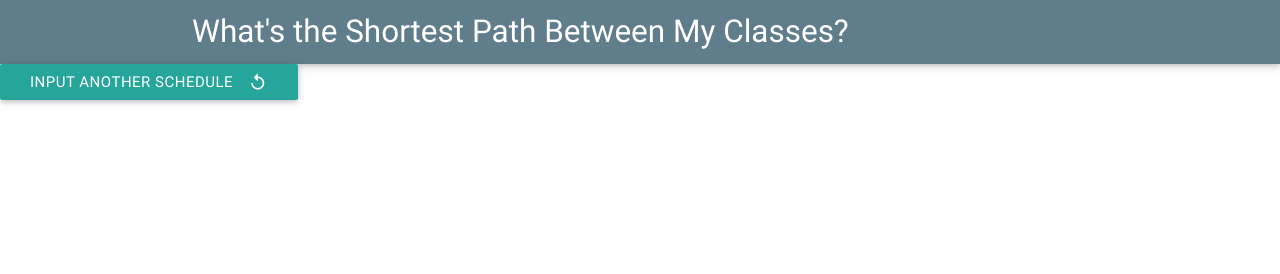
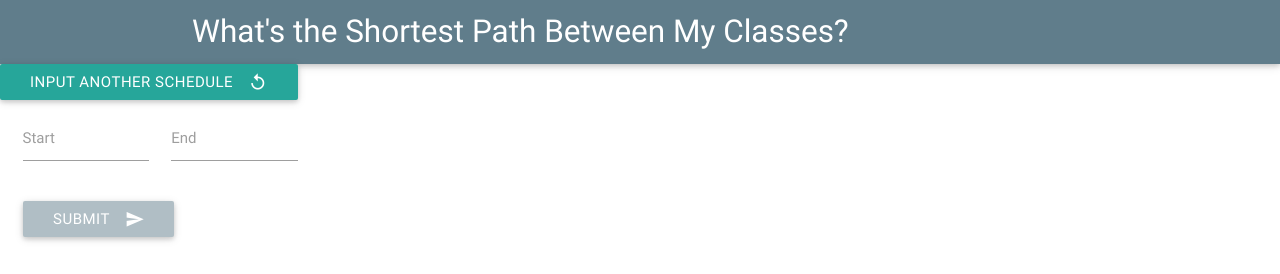
Before and after one commit to mbankole/TartanHacks2017, a Flask app: template templates/map.html in a window 1280 px wide. Shown: the top 274 px of the page. Before the commit the page ends 105 px from the top, so only its background shows below. Run offline with Flask 2, Linux system fonts and the light colour scheme; the template is opened without the code that fills it, so the values that code supplies are empty; some libraries are stand-ins or nearby versions.

Commit message:
WKHFKLAJFLK
the unfuckening

```diff
--- a/App.py
+++ b/App.py
@@ -2,6 +2,7 @@
 from __future__ import print_function
 import flask
 import Database_Ops
+import Djikstra_Ops
 from flask import render_template
 from flask import send_from_directory
 
@@ -16,9 +17,34 @@ icnx.close()
 #    list = ["a", "b", "c"]
 #    return render_template("whateveryouwant.html", list = list)
 
+@app.route("/copy")
+def copy():
+    return render_template("COPY.html")
+
 @app.route("/")
 def main():
     return render_template("general.html")
 
+@app.route("/map", methods=['GET', 'POST'])
+def map():
+    points = []
+    if flask.request.method == 'GET':
+
+        return render_template("map.html", points = points)
+    print("got something")
+    start = flask.request.form['start']
+    end = flask.request.form['end']
+    print("Path requested from " + start + " to " + end)
+    cnx = Database_Ops.get_cnx()
+    path = Djikstra_Ops.find_paths(start, end, cnx)
+    print(path)
+    length = path[0]
+    path_nodes = path[1:len(path)]
+    for node in path_nodes:
+        ndata = Database_Ops.get_location(node, cnx)
+        points.append({'longitude':ndata['coords'][0], 'latitude':ndata['coords'][1]})
+    print(points)
+    return render_template("map.html", points = points)
+
 if __name__ == '__main__':
-    app.run()
+    app.run(host="0.0.0.0")
--- a/Database_Ops.py
+++ b/Database_Ops.py
@@ -98,7 +98,9 @@ def get_locations(cnx):
 
 def get_location(name, cnx):
     cursor = cnx.cursor()
-    query = 'SELECT * FROM locations WHERE name = "{name}"'.format(name = name)
+    name = name.upper()
+    query = 'SELECT * FROM locations WHERE name = "{name}";'.format(name = name)
+    print(query)
     cursor.execute(query)
     for point in cursor:
         data = point[3]
@@ -154,7 +156,7 @@ def get_points(cnx):
 
 def get_point(name, cnx):
     cursor = cnx.cursor()
-    query = 'SELECT * FROM points WHERE name = "{name}"'.format(name = name)
+    query = 'SELECT * FROM points WHERE  MATCH (name) AGAINST ("{name}" IN NATURAL LANGUAGE MODE);'.format(name = name)
     cursor.execute(query)
     info = []
     for point in cursor:
--- a/TRASHMAN.py
+++ b/TRASHMAN.py
@@ -21,4 +21,4 @@ for key1 in keys:
         tempDict={}
 output={0:tempList}
 np.save('distList.npy', output)
-print(len(output[0]))
+print(output)
--- a/templates/map.html
+++ b/templates/map.html
@@ -11,7 +11,22 @@
 	<script type="text/javascript" src="{{ url_for('static', filename='js/init.js') }}"></script>
 	<meta name="theme-color" content="#607d8b">
     <title>Map</title>
-    <style></style>
+    <style>
+      /* Always set the map height explicitly to define the size of the div
+       * element that contains the map. */
+      #map {
+        height: 100%;
+      }
+      /* Optional: Makes the sample page fill the window. */
+      html, body {
+        height: 100%;
+        margin: 0;
+        padding: 0;
+      }
+    </style>
+    <script>
+        var key = "AIzaSyC4BNOQtUZzMup2nLP0VpXJconml9qcLw8";
+    </script>
 </head>
 <body>
     <nav class="blue-grey" role="navigation">
@@ -21,6 +36,43 @@
     <!--loading bar?-->
     <!--map api-->
     <!--collapsible list of schedule & other info (total distance)?-->
-<a href="general.html" class="waves-effect waves-light btn"><i class="material-icons right">replay</i>Input Another Schedule</a>
+    <a href="/" class="waves-effect waves-light btn"><i class="material-icons right">replay</i>Input Another Schedule</a>
+
+    <div class="row">
+        <form class="col s3" action="" method=post enctype=multipart/form-data>
+              <div class="row">
+                    <div class="input-field col s6">
+                          <input id="start" type="text" class="validate" name="start">
+                          <label for="start">Start</label>
+                    </div>
+                    <div class="input-field col s6">
+                          <input id="end" type="text" class="validate" name="end">
+                          <label for="end">End</label>
+                    </div>
+              </div>
+            <div class="row">
+                <div class="col s12">
+                    <button class="btn waves-effect waves-light blue-grey lighten-3" type="submit" name="action" value="upload">Submit
+                    <i class="material-icons right">send</i>
+                    </button>
+                </div>
+            </div>
+        </form>
+    </div>
+    <div id="map"></div>
+    <script>
+      function initMap() {
+        var map = new google.maps.Map(document.getElementById('map'), {
+          center: {lat: -34.397, lng: 150.644},
+          zoom: 8
+        });
+      }
+    </script>
+    <script async defer
+    src="https://maps.googleapis.com/maps/api/js?key=AIzaSyByoKmqE8yLccNwHBpXxAQ0Eh96pPppzyc&callback=initMap">
+    </script>
+
+
+
 </body>
 </html>
--- a/test.py
+++ b/test.py
@@ -123,7 +123,7 @@ Database_Ops.add_location("p9", 335235, 232522.2, [
         ],cnx)"""
 #print(Database_Ops.get_location('p5',cnx))
 #print(Database_Ops.get_locations(cnx))
-path = Djikstra_Ops.find_paths('WEAN S (q)','RESNIK E', cnx)
-print(path)
+#path = Djikstra_Ops.find_paths('P1','p4', cnx)
+#print(path)
 #print(Database_Ops.get_location("WIEGAND", cnx))
 #print(len(Database_Ops.get_location("WIEGAND", cnx)['adjacents']))
```
Also changed, not shown: Djikstra_Ops.py (+7 -7 lines).
